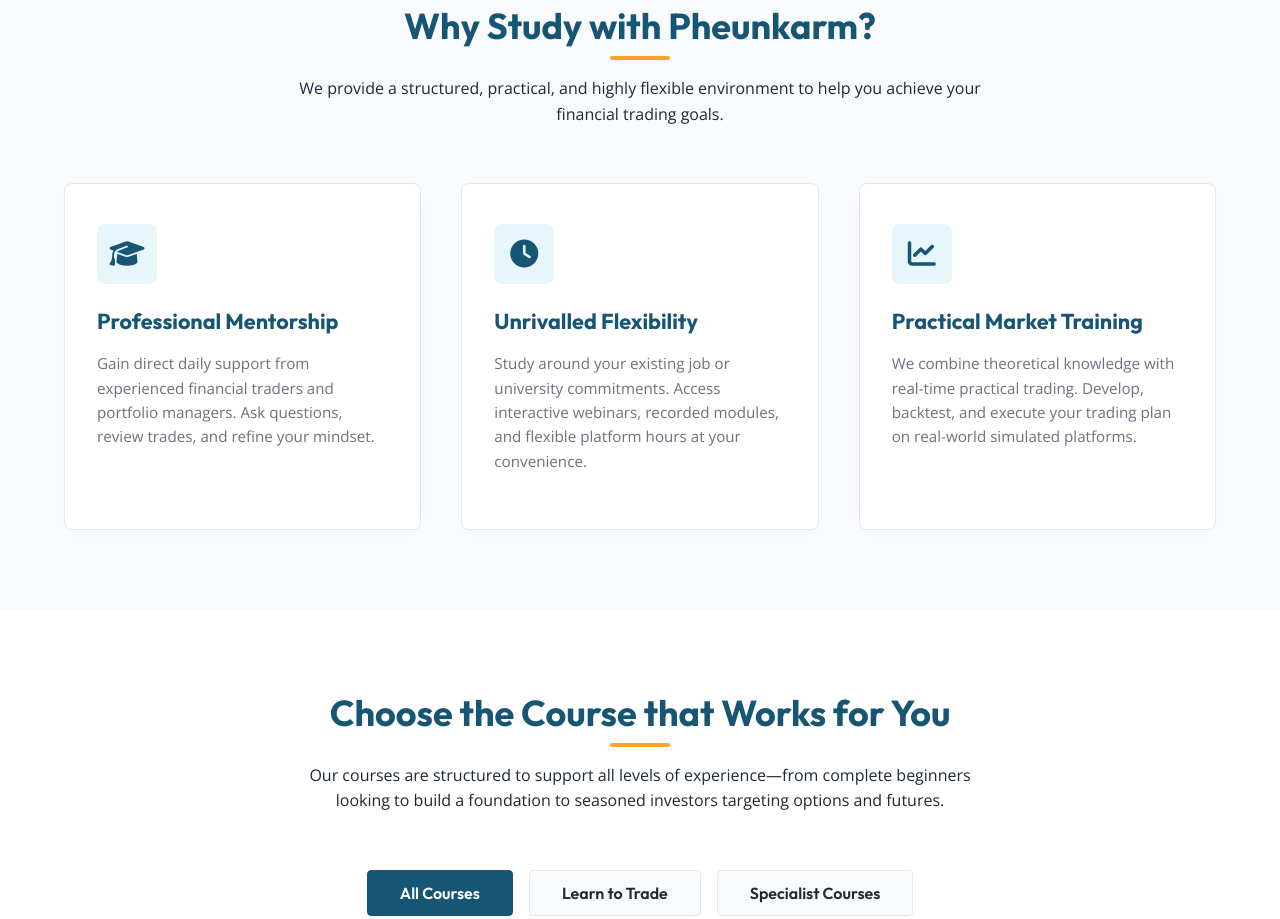
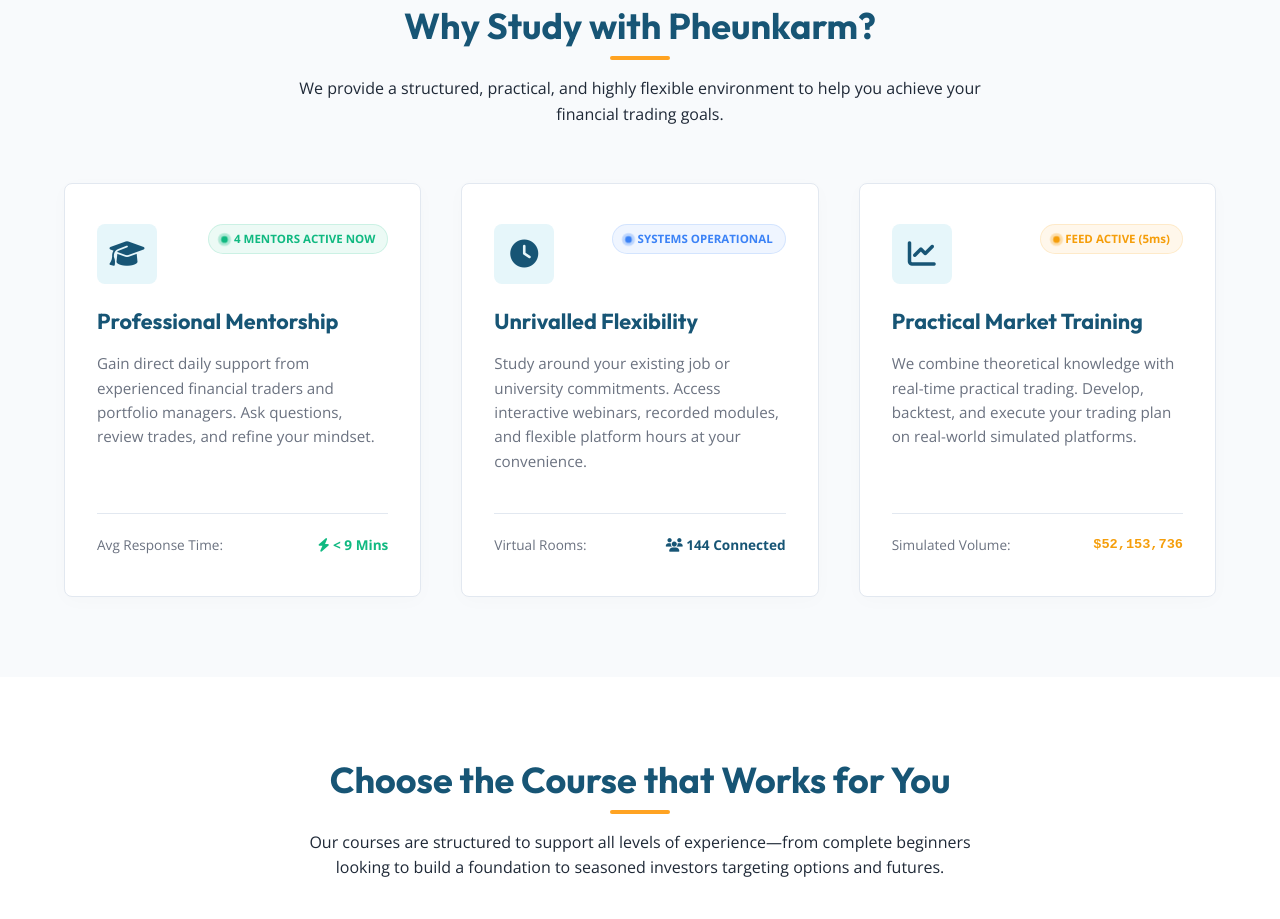
Before and after one commit to mansa-kev/Pheunkarm, a website built with Vite: page index.html in a window 1280 px wide. Shown: the part 981-1900 px from the top of the page. Built offline with nearby package versions, Linux system fonts and the light colour scheme.

Commit message:
Enhance Why Study section with live operational widgets and tickers

```diff
--- a/index.html
+++ b/index.html
@@ -155,6 +155,45 @@
   <!-- ==========================================
        CORE VALUES / PROPOSITIONS
        ========================================== -->
+  <!-- ==========================================
+       CORE VALUES / PROPOSITIONS
+       ========================================== -->
+  <style>
+    @keyframes live-pulse {
+      0% { transform: scale(0.9); box-shadow: 0 0 0 0 rgba(16, 185, 129, 0.6); }
+      70% { transform: scale(1); box-shadow: 0 0 0 6px rgba(16, 185, 129, 0); }
+      100% { transform: scale(0.9); box-shadow: 0 0 0 0 rgba(16, 185, 129, 0); }
+    }
+    @keyframes live-pulse-blue {
+      0% { transform: scale(0.9); box-shadow: 0 0 0 0 rgba(59, 130, 246, 0.6); }
+      70% { transform: scale(1); box-shadow: 0 0 0 6px rgba(59, 130, 246, 0); }
+      100% { transform: scale(0.9); box-shadow: 0 0 0 0 rgba(59, 130, 246, 0); }
+    }
+    @keyframes live-pulse-orange {
+      0% { transform: scale(0.9); box-shadow: 0 0 0 0 rgba(245, 158, 11, 0.6); }
+      70% { transform: scale(1); box-shadow: 0 0 0 6px rgba(245, 158, 11, 0); }
+      100% { transform: scale(0.9); box-shadow: 0 0 0 0 rgba(245, 158, 11, 0); }
+    }
+    .live-dot {
+      width: 7px;
+      height: 7px;
+      border-radius: 50%;
+      display: inline-block;
+    }
+    .live-dot.green {
+      background-color: #10b981;
+      animation: live-pulse 2s infinite;
+    }
+    .live-dot.blue {
+      background-color: #3b82f6;
+      animation: live-pulse-blue 2s infinite;
+    }
+    .live-dot.orange {
+      background-color: #f59e0b;
+      animation: live-pulse-orange 2s infinite;
+    }
+  </style>
+
   <section class="values" id="academy-values">
     <div class="container">
       <div class="section-header">
@@ -164,34 +203,93 @@
 
       <div class="values-grid">
         <!-- Card 1 -->
-        <div class="value-card">
-          <div class="value-icon">
+        <div class="value-card" style="display: flex; flex-direction: column; justify-content: space-between;">
+          <div>
+            <div style="display: flex; justify-content: space-between; align-items: flex-start; margin-bottom: 1.5rem;">
+              <div class="value-icon" style="margin-bottom: 0;">
                 <i class="fa-solid fa-graduation-cap"></i>
+              </div>
+              <span style="background-color: rgba(16,185,129,0.08); color: #10b981; border: 1px solid rgba(16,185,129,0.15); border-radius: 20px; padding: 0.3rem 0.75rem; font-size: 0.72rem; font-weight: 700; display: inline-flex; align-items: center; gap: 0.35rem;">
+                <span class="live-dot green"></span> 4 MENTORS ACTIVE NOW
+              </span>
             </div>
             <h3>Professional Mentorship</h3>
             <p>Gain direct daily support from experienced financial traders and portfolio managers. Ask questions, review trades, and refine your mindset.</p>
           </div>
+          <div style="margin-top: 1.5rem; padding-top: 1.25rem; border-top: 1px solid var(--color-border); font-size: 0.85rem; color: var(--color-text-main); display: flex; align-items: center; justify-content: space-between;">
+            <span style="color: var(--color-text-muted);">Avg Response Time:</span>
+            <span style="font-weight: 700; color: #10b981;"><i class="fa-solid fa-bolt"></i> &lt; 9 Mins</span>
+          </div>
+        </div>
 
         <!-- Card 2 -->
-        <div class="value-card">
-          <div class="value-icon">
+        <div class="value-card" style="display: flex; flex-direction: column; justify-content: space-between;">
+          <div>
+            <div style="display: flex; justify-content: space-between; align-items: flex-start; margin-bottom: 1.5rem;">
+              <div class="value-icon" style="margin-bottom: 0;">
                 <i class="fa-solid fa-clock"></i>
+              </div>
+              <span style="background-color: rgba(59,130,246,0.08); color: #3b82f6; border: 1px solid rgba(59,130,246,0.15); border-radius: 20px; padding: 0.3rem 0.75rem; font-size: 0.72rem; font-weight: 700; display: inline-flex; align-items: center; gap: 0.35rem;">
+                <span class="live-dot blue"></span> SYSTEMS OPERATIONAL
+              </span>
             </div>
             <h3>Unrivalled Flexibility</h3>
             <p>Study around your existing job or university commitments. Access interactive webinars, recorded modules, and flexible platform hours at your convenience.</p>
           </div>
+          <div style="margin-top: 1.5rem; padding-top: 1.25rem; border-top: 1px solid var(--color-border); font-size: 0.85rem; color: var(--color-text-main); display: flex; align-items: center; justify-content: space-between;">
+            <span style="color: var(--color-text-muted);">Virtual Rooms:</span>
+            <span style="font-weight: 700; color: var(--color-primary);" id="live-connections-counter"><i class="fa-solid fa-users"></i> 142 Connected</span>
+          </div>
+        </div>
 
         <!-- Card 3 -->
-        <div class="value-card">
-          <div class="value-icon">
+        <div class="value-card" style="display: flex; flex-direction: column; justify-content: space-between;">
+          <div>
+            <div style="display: flex; justify-content: space-between; align-items: flex-start; margin-bottom: 1.5rem;">
+              <div class="value-icon" style="margin-bottom: 0;">
                 <i class="fa-solid fa-chart-line"></i>
+              </div>
+              <span style="background-color: rgba(245,158,11,0.08); color: #f59e0b; border: 1px solid rgba(245,158,11,0.15); border-radius: 20px; padding: 0.3rem 0.75rem; font-size: 0.72rem; font-weight: 700; display: inline-flex; align-items: center; gap: 0.35rem;">
+                <span class="live-dot orange"></span> FEED ACTIVE (5ms)
+              </span>
             </div>
             <h3>Practical Market Training</h3>
             <p>We combine theoretical knowledge with real-time practical trading. Develop, backtest, and execute your trading plan on real-world simulated platforms.</p>
           </div>
+          <div style="margin-top: 1.5rem; padding-top: 1.25rem; border-top: 1px solid var(--color-border); font-size: 0.85rem; color: var(--color-text-main); display: flex; align-items: center; justify-content: space-between;">
+            <span style="color: var(--color-text-muted);">Simulated Volume:</span>
+            <span style="font-weight: 700; color: #f59e0b; font-family: monospace;" id="live-vol-counter">$52,149,820</span>
+          </div>
+        </div>
       </div>
     </div>
   </section>
+
+  <script>
+    document.addEventListener('DOMContentLoaded', () => {
+      const connCounter = document.getElementById('live-connections-counter');
+      if (connCounter) {
+        let currentConn = 142;
+        setInterval(() => {
+          const delta = Math.floor(Math.random() * 7) - 3;
+          currentConn += delta;
+          if (currentConn < 110) currentConn = 110;
+          if (currentConn > 180) currentConn = 180;
+          connCounter.innerHTML = `<i class="fa-solid fa-users"></i> ${currentConn} Connected`;
+        }, 4000);
+      }
+
+      const volCounter = document.getElementById('live-vol-counter');
+      if (volCounter) {
+        let currentVol = 52149820;
+        setInterval(() => {
+          const increment = Math.floor(Math.random() * 2800) + 200;
+          currentVol += increment;
+          volCounter.innerText = '$' + currentVol.toLocaleString('en-US');
+        }, 2500);
+      }
+    });
+  </script>
 
   <!-- ==========================================
        COURSES SHOWCASE
```
Lines whose indentation alone changed are shown as unchanged.
